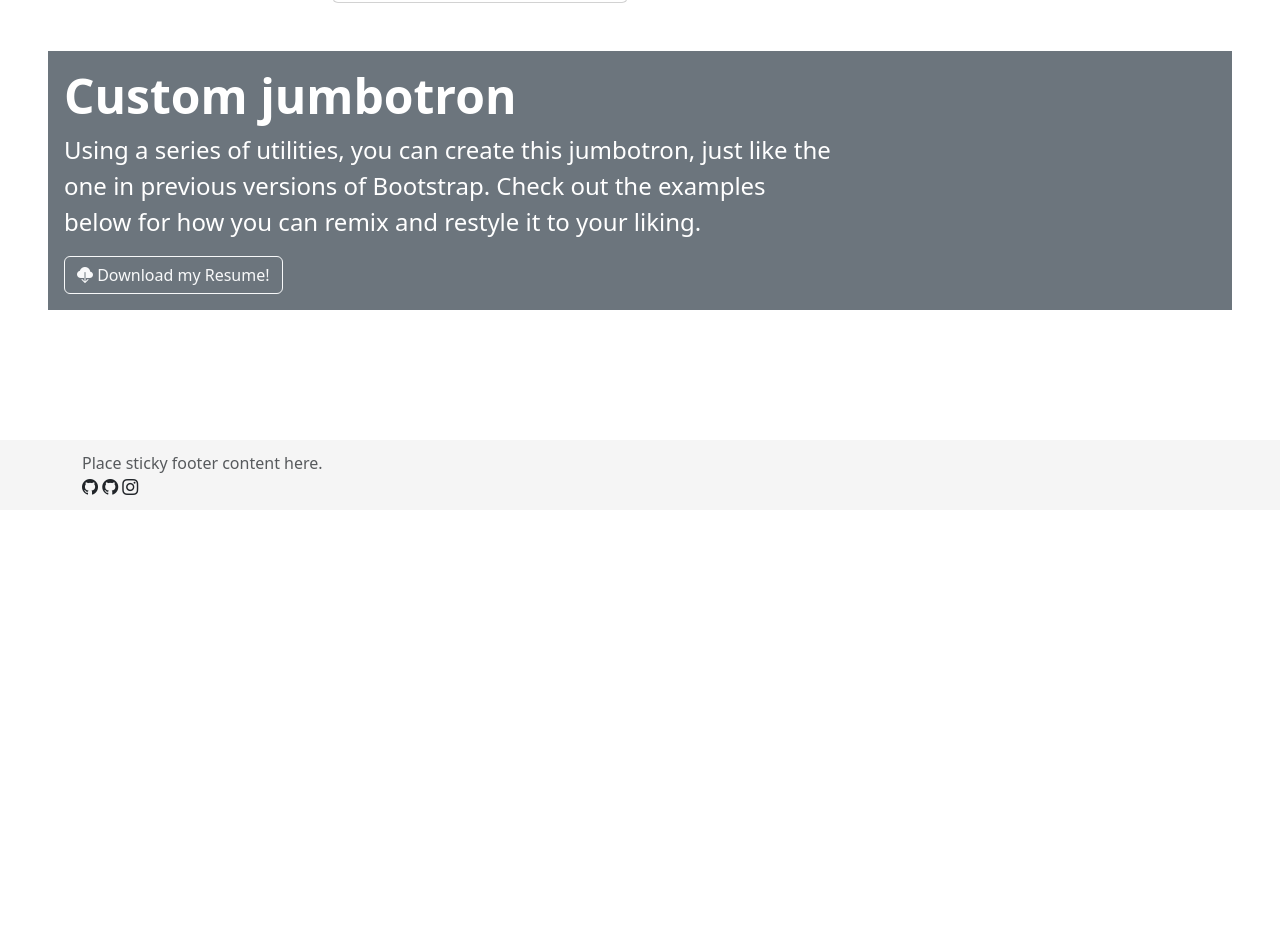
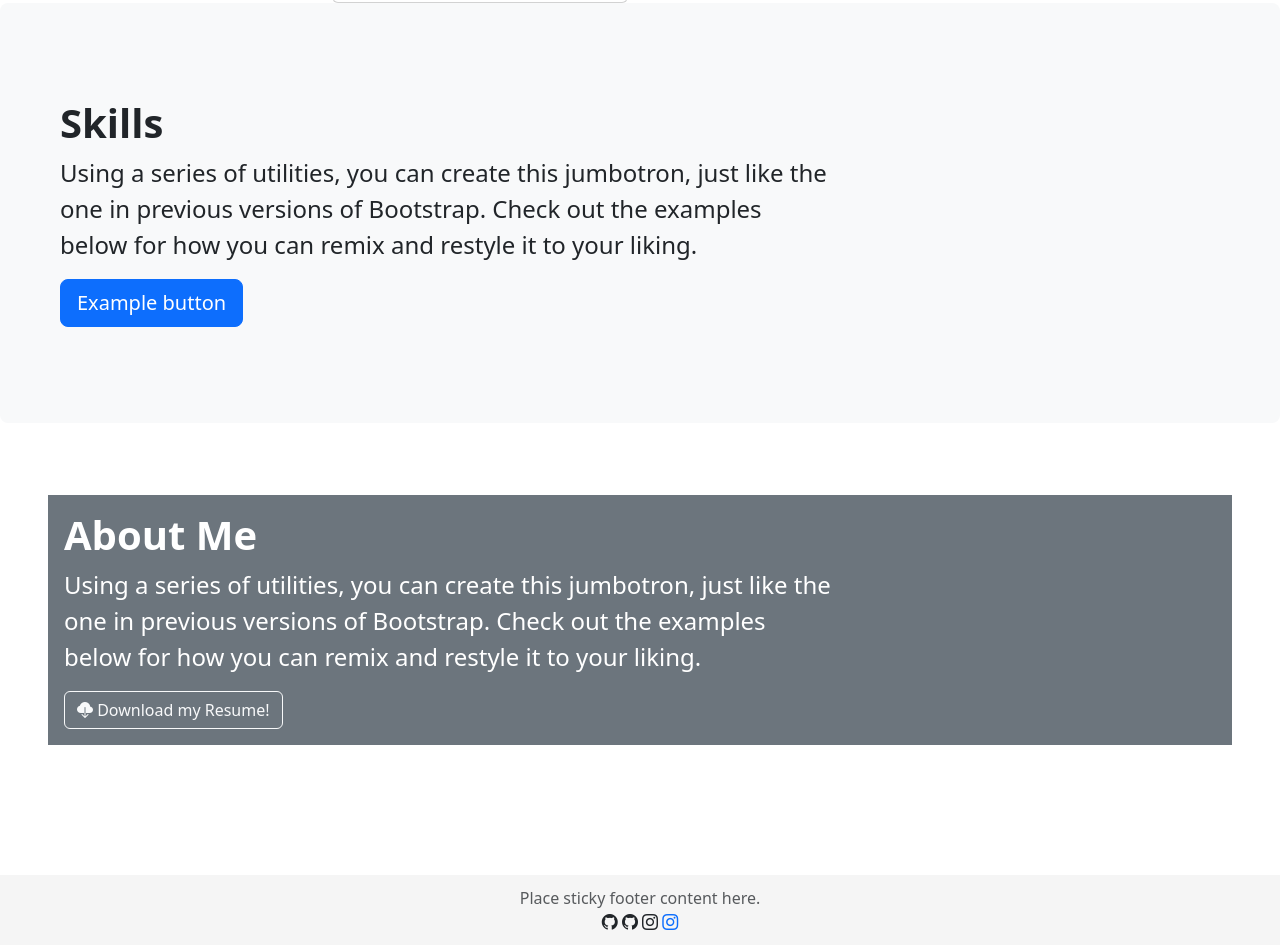
Before and after one commit to deponte-designer/deponte-bootstrap-portfolio, a plain HTML site: page index.html in a window 1280 px wide. Shown: the part 1049-1994 px from the top of the page. Before the commit the page ends 1559 px from the top, so only its background shows below. Drawn offline with nearby package versions, Linux system fonts and the light colour scheme.

Commit message:
Added Skills section

```diff
--- a/css/style.css
+++ b/css/style.css
@@ -1,14 +1,13 @@
 
 
 
-.custom-img-container
-{
+/* .custom-img-container {
 	background-image: url(IMAGE_URL);
 	background-repeat: no-repeat;
     background-size: contain;
     background-position-x: center;
     height: 100%;
-}
+} */
 
 
 footer {
@@ -17,8 +16,10 @@ footer {
     height: 70px;
     display: flex;
     align-items: center;
-    justify-content: center;
-    /* line-height: 60px; */
     background-color: #f5f5f5;
     margin-top: 50px;
   }
+
+  .copyright {
+    background-color: #1a252f;
+  }
--- a/index.html
+++ b/index.html
@@ -72,7 +72,7 @@
         </div>
     </div>
 
-    <!-- Containers, Rows, and Cards -->
+    <!-- Work Section - Containers, Rows, and Cards -->
     <div class="container-fluid">
         <h2 id="scrollspyHeading1" class="display-6 fw-bold">My Work</h2>
         <div class="row">
@@ -126,10 +126,22 @@
         </div><!-- Close row -->
     </div><!-- Close container fluid -->
 
+     <!-- Skills Section -->
+     <div class="p-5 mb-4 bg-body-tertiary rounded-3">
+        <div class="container-fluid py-5 custom-img-container">
+            <h2 class="display-6 fw-bold">Skills</h2>
+            <p class="col-md-8 fs-4">Using a series of utilities, you can create this jumbotron, just like the one in
+                previous versions of Bootstrap. Check out the examples below for how you can remix and restyle it to
+                your liking.</p>
+            <button class="btn btn-primary btn-lg" type="button">Example button</button>
+        </div>
+    </div>
+
+    <!-- About Me Section -->
     <div class="p-5 mb-4 .bg-secondary-subtle rounded-3">
         <!-- <div class="container-fluid py-5 custom-img-container"> -->
         <div class="p-3 mb-2 bg-secondary text-white">
-            <h1 class="display-5 fw-bold">Custom jumbotron</h1>
+            <h1 class="display-6 fw-bold">About Me</h1>
             <p class="col-md-8 fs-4">Using a series of utilities, you can create this jumbotron, just like the one in
                 previous versions of Bootstrap. Check out the examples below for how you can remix and restyle it to
                 your liking.</p>
@@ -141,14 +153,15 @@
     </div>
 
 
-
+    <!-- Footer Section -->
     <footer class="footer">
-        <div class="container">
+        <div class="container text-center">
           <span class="text-muted">Place sticky footer content here.</span>
           <br>
           <i class="bi bi-github"></i>
           <i class="bi bi-github"></i>
           <i class="bi bi-instagram"></i>
+          <a href="#" target="_blank"><i class="bi bi-instagram"></i></a>
         </div>
       </footer>
 
```
